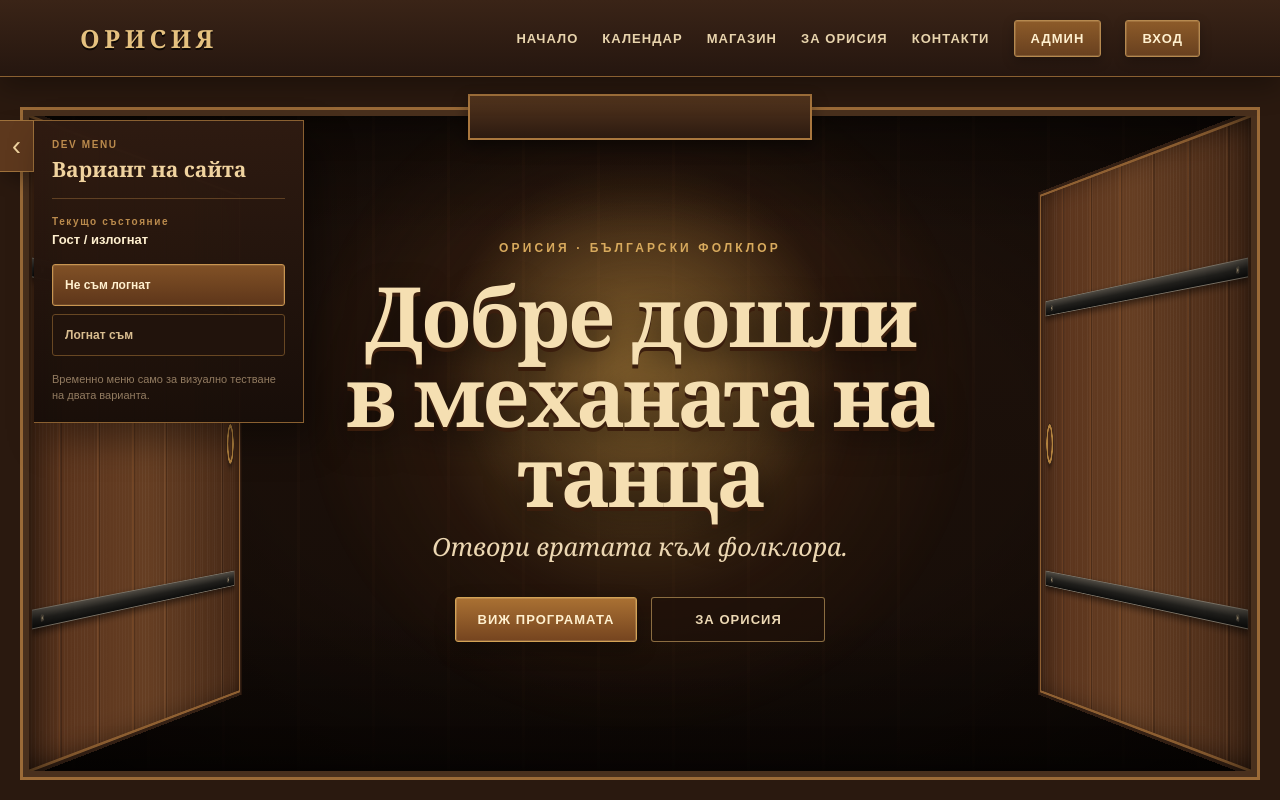
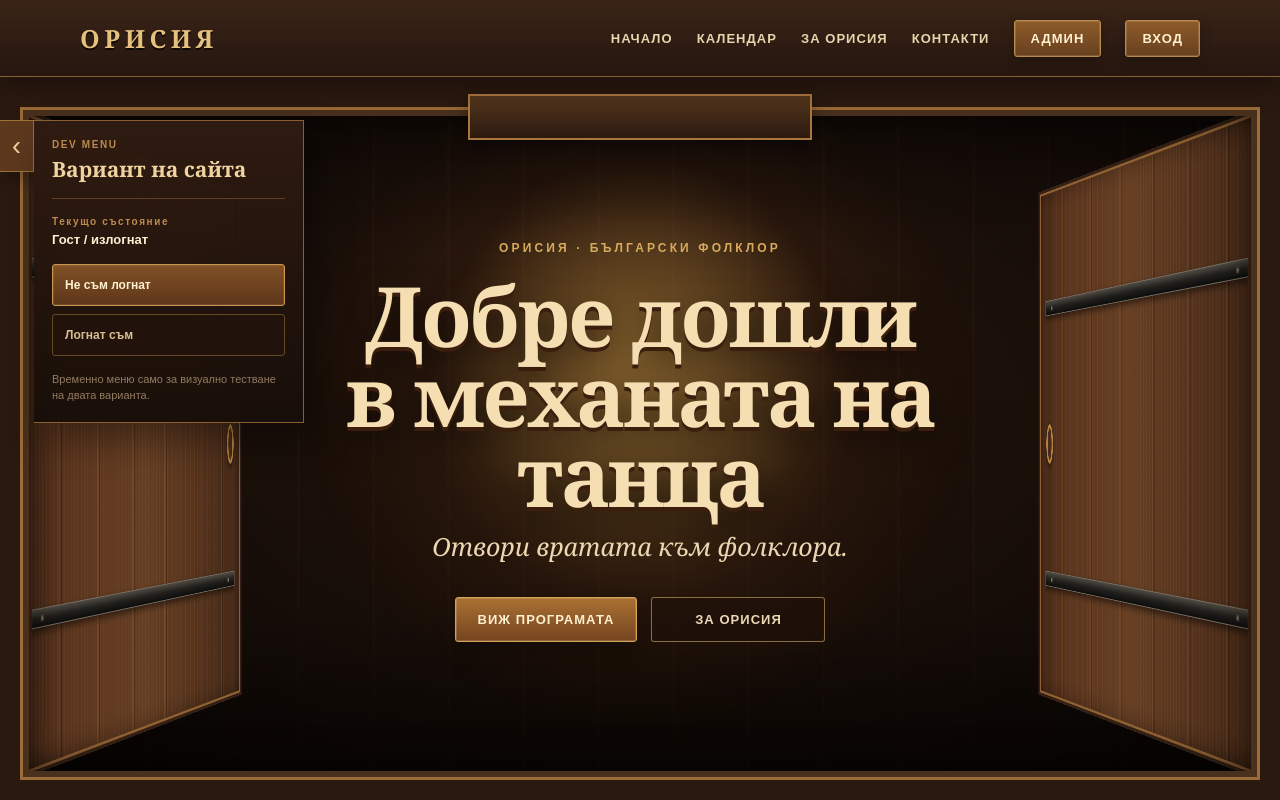
Before and after one commit to viktor132607/Orisia.Client, a Next.js app: page / in a window 1280 px wide. Shown: the top 800 px of the page. Built offline with nearby package versions, Linux system fonts and the light colour scheme.

Commit message:
Remove shop from navigation

```diff
--- a/src/components/Navbar.tsx
+++ b/src/components/Navbar.tsx
@@ -45,7 +45,6 @@ export default function Navbar() {
         <nav className="nav-links" aria-label="Основна навигация">
           <Link href="/">Начало</Link>
           <Link href="/calendar">Календар</Link>
-          <Link href="/shop">Магазин</Link>
           <Link href="/about">За ОРИСИЯ</Link>
           <Link href="/contact">Контакти</Link>
           <Link href="/admin" className="login-link">Админ</Link>
```
